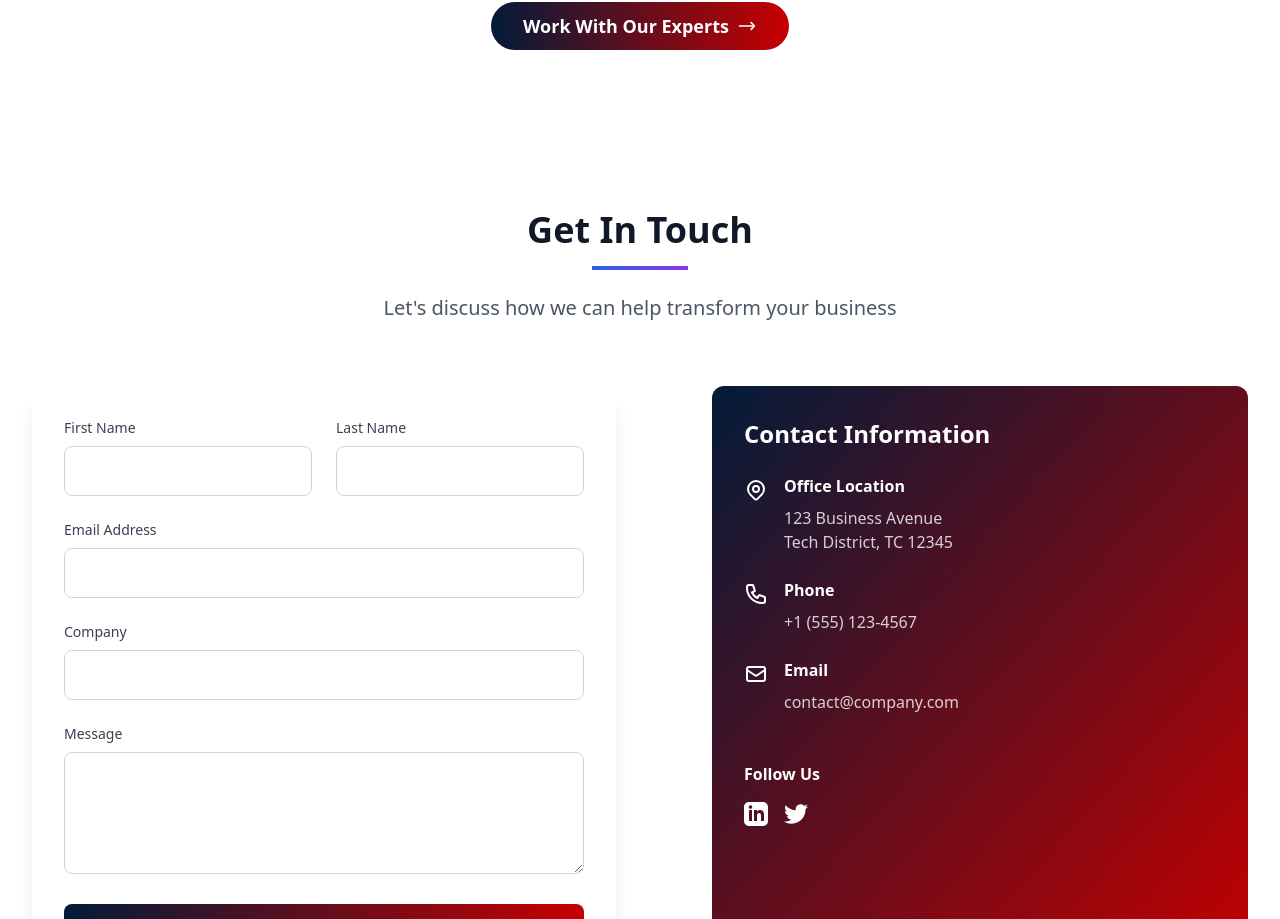
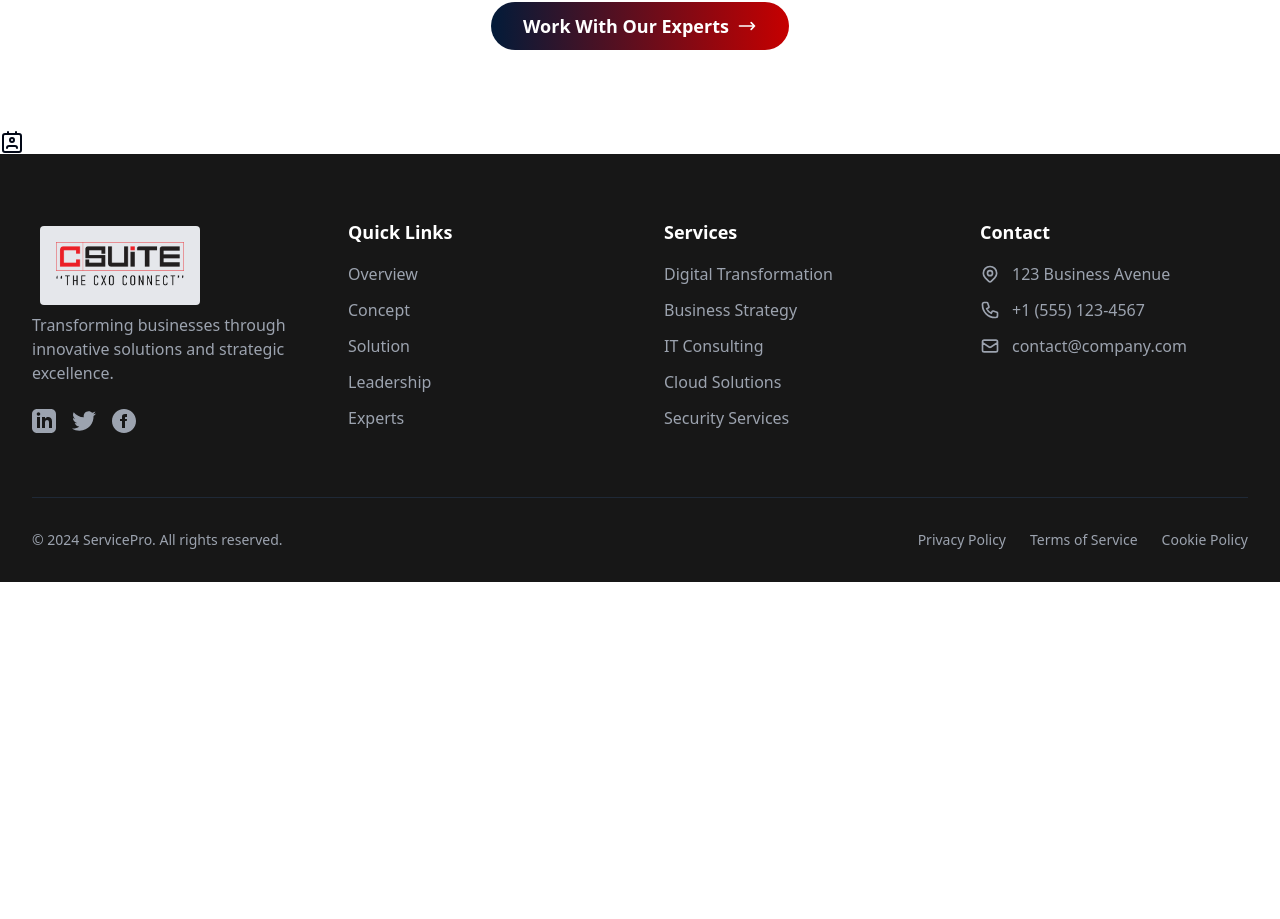
Before and after one commit to AR-Tausif/c-suite-public, a React (Vite) app: page / in a window 1280 px wide. Shown: the part 4696-5615 px from the top of the page. After the commit the page ends 5278 px from the top, so only its background shows below. Built offline with nearby package versions, Linux system fonts and the light colour scheme.

Commit message:
moved router dom component to in application root

```diff
--- a/package.json
+++ b/package.json
@@ -23,8 +23,6 @@
     "lucide-react": "^0.368.0",
     "react": "^18.2.0",
     "react-dom": "^18.2.0",
-    "react-hook-form": "^7.51.3",
-    "react-router-dom": "^6.22.3",
     "tailwind-merge": "^2.2.2",
     "tailwindcss-animate": "^1.0.7",
     "vaul": "^1.1.2"
--- a/src/App.tsx
+++ b/src/App.tsx
@@ -1,14 +1,26 @@
-import { Outlet } from "react-router-dom";
 import ResponsiveNavbar from "./components/Navbar";
 import Footer from "./components/Footer";
 import "./css/bse.css";
 import "./css/embla.css";
+import HeaderHero from "./components/HeaderHero";
+import Overview from "./components/OverviewSection";
+import CoreConcept from "./components/CoreConcept";
+import Solution from "./components/Solution";
+import LeaderSection from "./components/LeaderSection";
+import ExpertTeam from "./components/ExpertTeam";
+import { Contact } from "lucide-react";
 
 const App = () => {
   return (
     <>
       <ResponsiveNavbar />
-      <Outlet />
+      <HeaderHero />
+      <Overview />
+      <CoreConcept />
+      <Solution />
+      <LeaderSection />
+      <ExpertTeam />
+      <Contact />
       <Footer />
     </>
   );
--- a/src/main.tsx
+++ b/src/main.tsx
@@ -1,11 +1,10 @@
-import React from 'react'
-import ReactDOM from 'react-dom/client'
-import './index.css'
-import { RouterProvider, } from 'react-router-dom'
-import router from './routes/router.tsx'
+import React from "react";
+import ReactDOM from "react-dom/client";
+import "./index.css";
+import App from "./App.tsx";
 
-ReactDOM.createRoot(document.getElementById('root')!).render(
+ReactDOM.createRoot(document.getElementById("root")!).render(
   <React.StrictMode>
-    <RouterProvider router={router}/>
-  </React.StrictMode>,
-)
+    <App />
+  </React.StrictMode>
+);
--- a/src/pages/home/index.tsx
+++ b/src/pages/home/index.tsx
@@ -9,13 +9,7 @@ import Solution from "@/components/Solution";
 const Home = () => {
   return (
     <div>
-      <HeaderHero/>
-      <Overview />
-      <CoreConcept />
-      <Solution />
-      <LeaderSection />
-      <ExpertTeam />
-      <Contact />
+
     </div>
   );
 };
```
Also changed, not shown: 1 other file (tests, documents, lock files or other folders).
